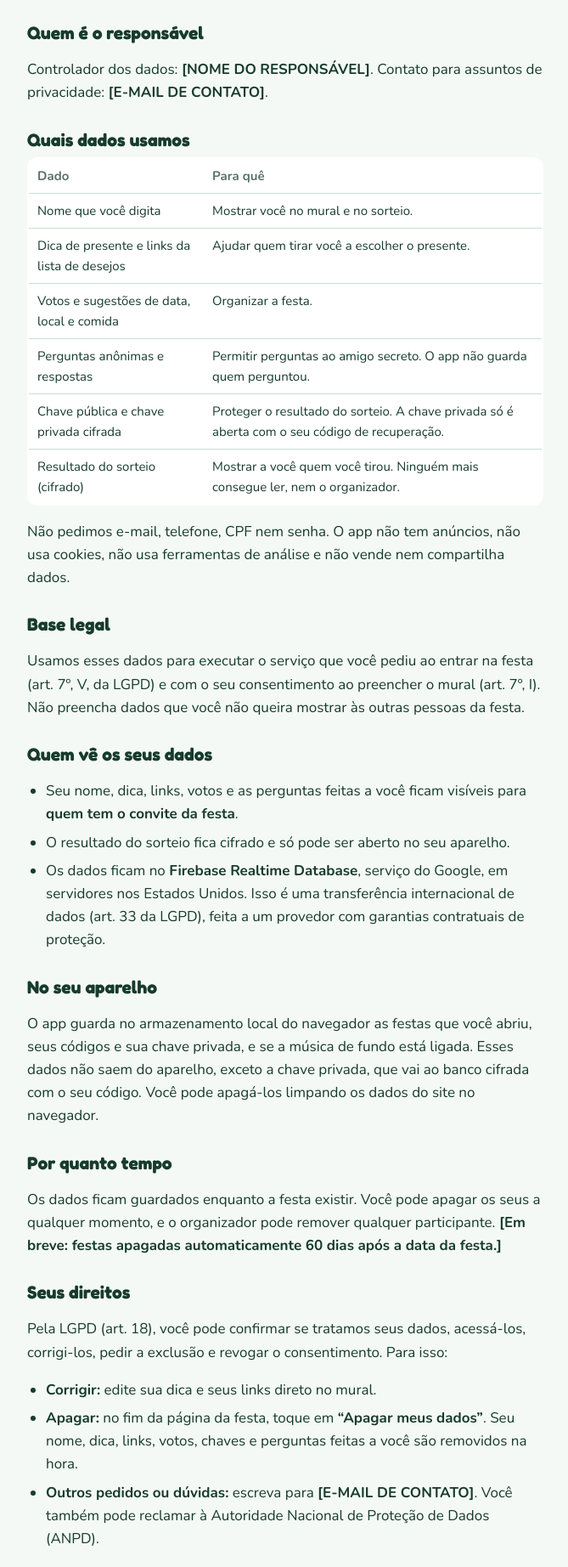
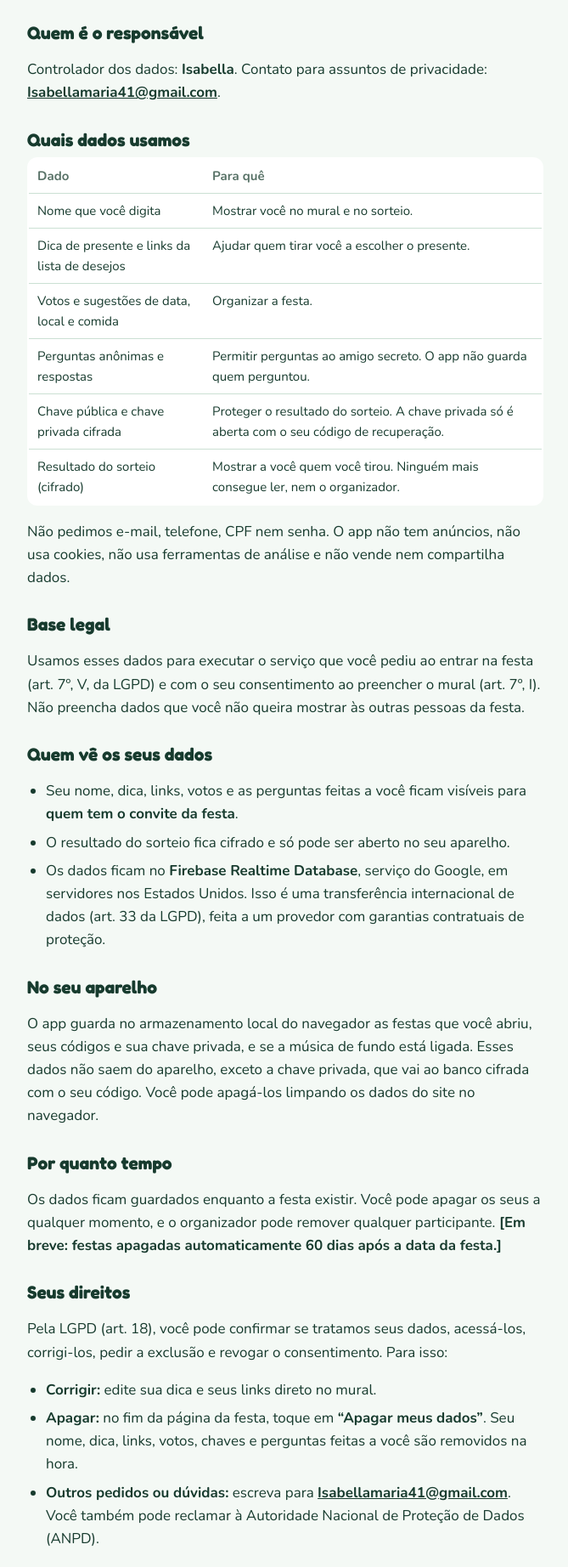
Before and after one commit to sousaisabella/amigo-secreto, a plain HTML site: page privacidade.html in a window 1280 px wide. Shown: the part 316-2160 px from the top of the page at 85% size, without its empty margins (304-973 px from the left). Drawn offline with Linux system fonts and the light colour scheme.

Commit message:
Preenche responsável e contato na política de privacidade
Co-Authored-By: Claude Opus 5.5 <noreply@anthropic.com>
Claude-Session: https://claude.ai/code/session_01XDgBUXcjHbySPB8EM2qCSs

```diff
--- a/privacidade.html
+++ b/privacidade.html
@@ -43,7 +43,7 @@ th{color:var(--muted)}
 <p>O Amigo Secreto é um mural para organizar sorteios entre amigos. Esta página explica quais dados o app usa, por quê, onde eles ficam e como você pode apagá-los, de acordo com a Lei Geral de Proteção de Dados (Lei nº 13.709/2018, LGPD).</p>
 
 <h2>Quem é o responsável</h2>
-<p>Controlador dos dados: <strong>[NOME DO RESPONSÁVEL]</strong>. Contato para assuntos de privacidade: <strong>[E-MAIL DE CONTATO]</strong>.</p>
+<p>Controlador dos dados: <strong>Isabella</strong>. Contato para assuntos de privacidade: <a href="mailto:Isabellamaria41@gmail.com">Isabellamaria41@gmail.com</a>.</p>
 
 <h2>Quais dados usamos</h2>
 <div class="wrap"><table>
@@ -78,7 +78,7 @@ th{color:var(--muted)}
 <ul>
 <li><strong>Corrigir:</strong> edite sua dica e seus links direto no mural.</li>
 <li><strong>Apagar:</strong> no fim da página da festa, toque em <strong>“Apagar meus dados”</strong>. Seu nome, dica, links, votos, chaves e perguntas feitas a você são removidos na hora.</li>
-<li><strong>Outros pedidos ou dúvidas:</strong> escreva para <strong>[E-MAIL DE CONTATO]</strong>. Você também pode reclamar à Autoridade Nacional de Proteção de Dados (ANPD).</li>
+<li><strong>Outros pedidos ou dúvidas:</strong> escreva para <a href="mailto:Isabellamaria41@gmail.com">Isabellamaria41@gmail.com</a>. Você também pode reclamar à Autoridade Nacional de Proteção de Dados (ANPD).</li>
 </ul>
 
 <h2>Crianças e adolescentes</h2>
```
Also changed, not shown: README.md.
